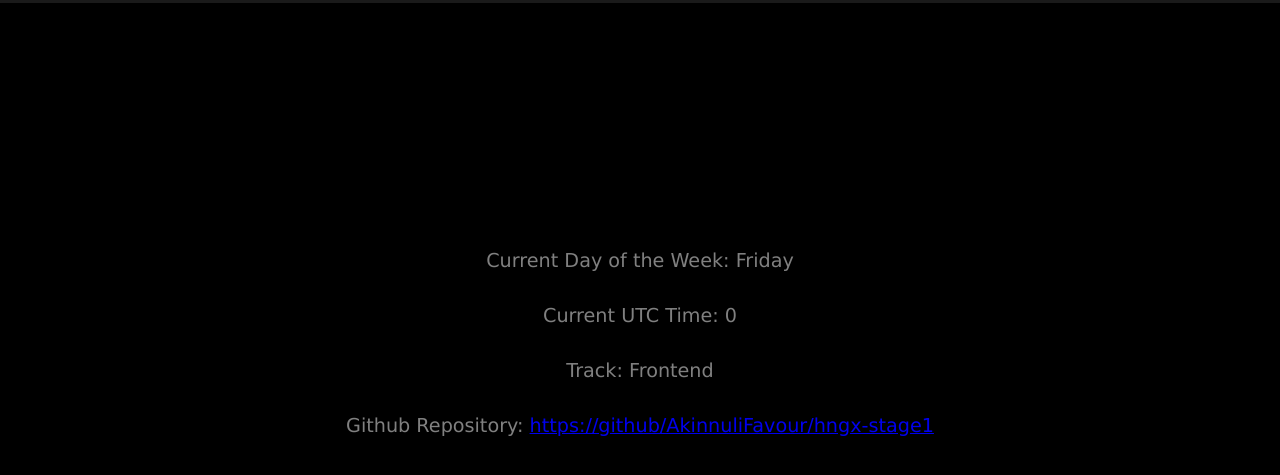
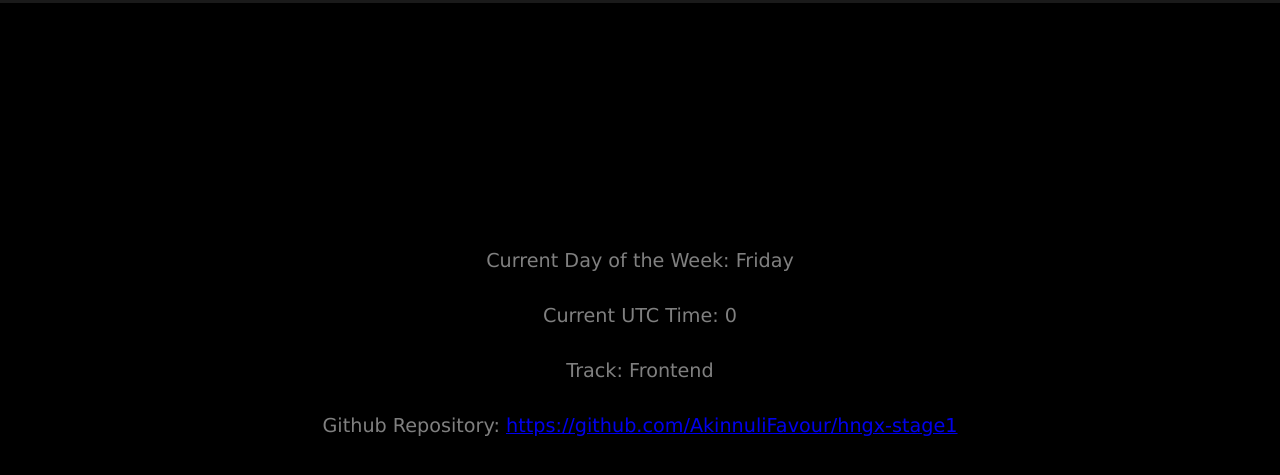
Before and after one commit to AkinnuliFavour/hngx-stage1, a plain HTML site: page index.html in a window 1280 px wide. Shown: the part 117-592 px from the top of the page. Drawn offline with Linux system fonts and the light colour scheme.

Commit message:
first hngx project

```diff
--- a/index.html
+++ b/index.html
@@ -15,7 +15,7 @@
         <p class="current-day" data-testid="currentDayOfTheWeek"></p>
         <p class="current-time" data-testid="currentUTCTime"></p>
         <p data-testid="myTrack">Track: Frontend</p>
-        <p class="github-link">Github Repository: <a href="https://github.com/AkinnuliFavour" data-testid="githubURL">https://github/AkinnuliFavour/hngx-stage1</a></p>
+        <p class="github-link">Github Repository: <a href="https://github.com/AkinnuliFavour/hngx-stage1" data-testid="githubURL">https://github.com/AkinnuliFavour/hngx-stage1</a></p>
     </main>
     <script src="index.js" defer></script>
 </body>
```
